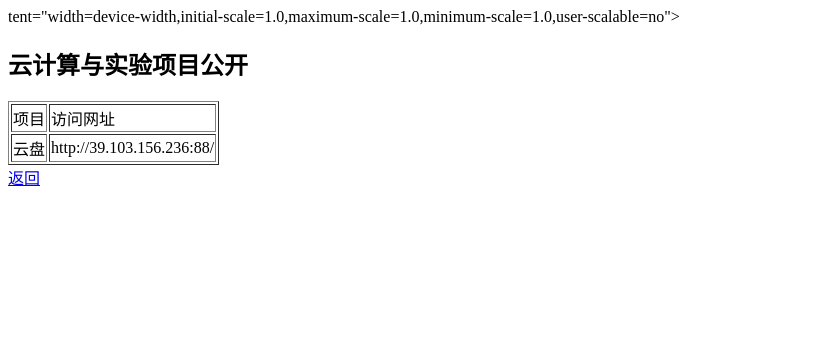
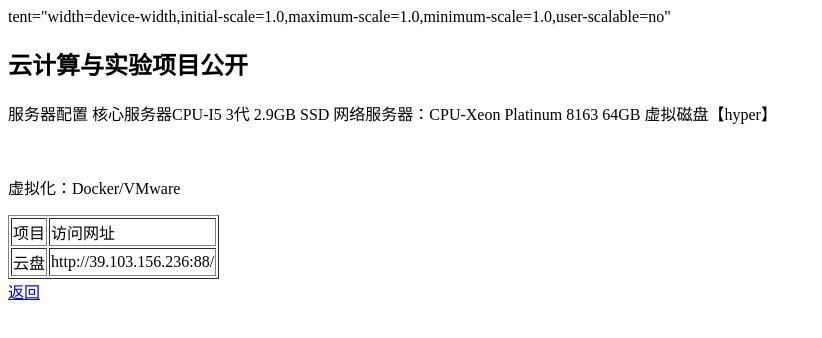
Before and after one commit to liujinxing-e/file-html-liujinxing-docs, a plain HTML site: page cloud.html in a window 1280 px wide. Shown: the whole page, without its empty margins (0-822 px from the left). Drawn offline with Linux system fonts and the light colour scheme.

Commit message:
Update cloud.html

```diff
--- a/cloud.html
+++ b/cloud.html
@@ -1,9 +1,12 @@
 <!DOCTYPE html>
 <html>
-</table>tent="width=device-width,initial-scale=1.0,maximum-scale=1.0,minimum-scale=1.0,user-scalable=no">
+<table>tent="width=device-width,initial-scale=1.0,maximum-scale=1.0,minimum-scale=1.0,user-scalable=no"</table>
 <meta http-equiv="Content-Type" content="text/html; charset=utf-8" />
      <title>云计算与实验项目公开</title>
   <h2>云计算与实验项目公开</h2>
+     <p>服务器配置  核心服务器CPU-I5 3代 2.9GB SSD  网络服务器：CPU-Xeon Platinum 8163 64GB 虚拟磁盘【hyper】</p>
+     <br>
+     <p>虚拟化：Docker/VMware</p>
 <table border="1">
 <tr>
 <td>项目</td>
```
